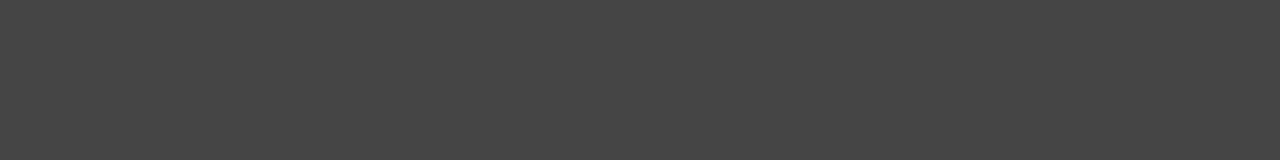
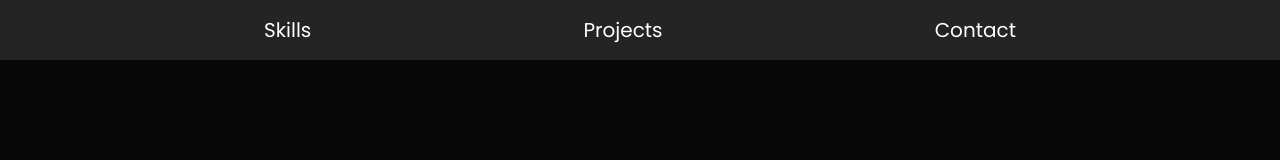
Before and after one commit to Pro-Abhi/Abhishek-Portfolio, a plain HTML site: page index.html in a window 1280 px wide. Drawn offline with Linux system fonts and the light colour scheme.

Commit message:
header added

```diff
--- a/index.html
+++ b/index.html
@@ -11,6 +11,16 @@
   <link rel="stylesheet" href="https://cdnjs.cloudflare.com/ajax/libs/font-awesome/6.2.0/css/all.min.css">
 </head>
 <body>
-
+  <header id="header">
+    <div class="container">
+      <nav>
+        <ul>
+          <li><a href="#skills">Skills</a></li>
+          <li><a href="#projects">Projects</a></li>
+          <li><a href="#contact">Contact</a></li>
+        </ul>
+      </nav>
+    </div>
+  </header>
 </body>
 </html>
--- a/style.css
+++ b/style.css
@@ -10,5 +10,41 @@
 
 body{
   font-family: 'Poppins', sans-serif;
-  background: #454545;
+  background: #080808;
+  color: #ffffff;
 }
+
+.container{
+  padding: 10px 10%;
+}
+
+ul{
+  list-style: none;
+}
+
+a{
+  text-decoration: none;
+}
+
+/* ----------- header CSS ----------- */
+#header{
+  width: 100%;
+  background: #242424;
+  padding: 5px 0;
+}
+
+nav ul{
+  display: flex;
+  align-items: center;
+  justify-content: space-around;
+}
+
+nav ul li a{
+  color: #ffffff;
+  font-size: 20px;
+  transition: all .4s;
+}
+
+nav ul li a:hover{
+  color: #2de04e;
+}
```
Also changed, not shown: images/hero-img.png (added), images/icons8-css3-96.svg (added), images/icons8-git-96.svg (added), images/icons8-html-5-96.svg (added), images/icons8-javascript-96.svg (added), images/icons8-react-80.svg (added), 3 other files.
